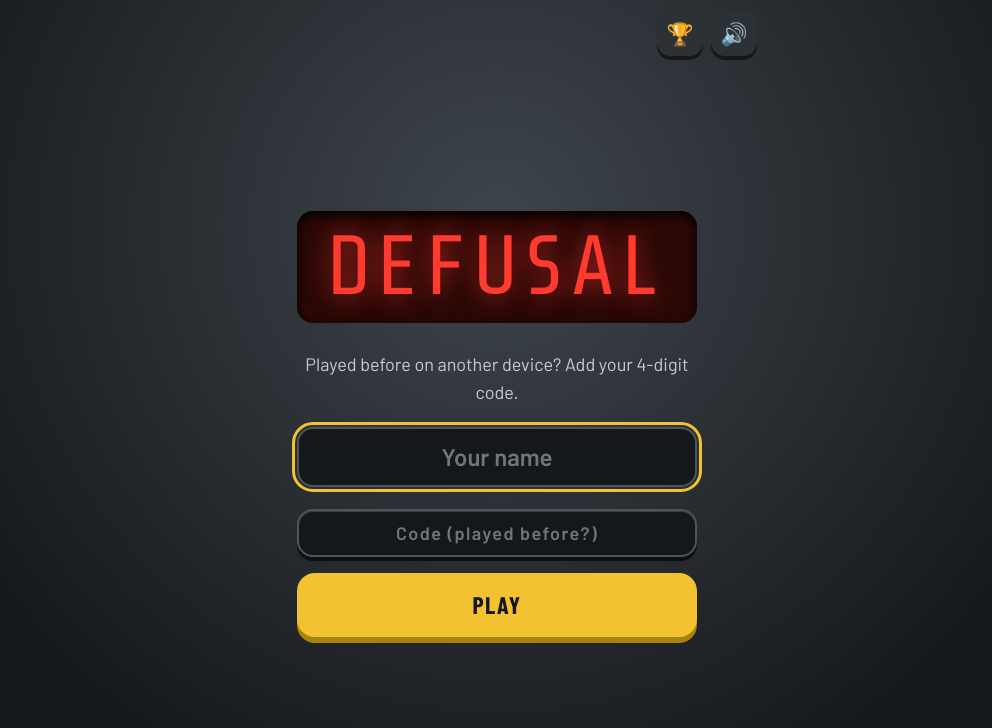
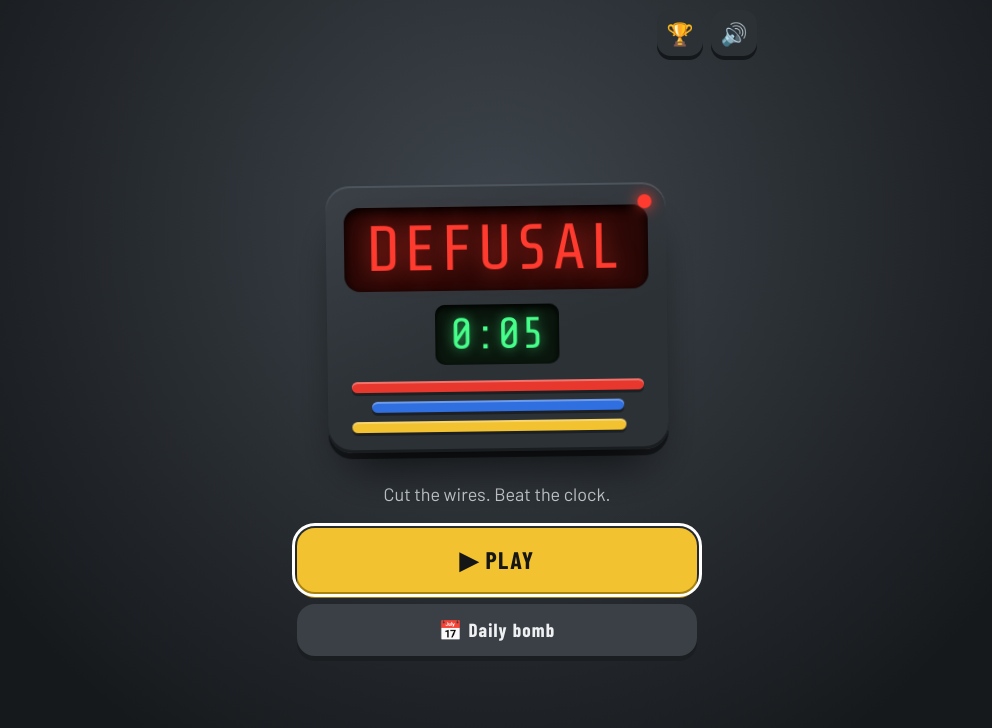
Before and after one commit to wolfeckel/defusal, a website: page index.html in a window 1280 px wide. Shown: the whole page, without its empty margins (143-1135 px from the left). Drawn offline with nearby package versions, Linux system fonts and the light colour scheme; a web font is replaced by a local one.

Commit message:
Add a title screen
Shown when the game opens: a floating bomb with the DEFUSAL display, a ticking countdown, a blinking light and three wires. PLAY continues your next level (new players enter their name first), with the Daily bomb beside it. Your level and stars show underneath. ← from the level map returns here.

```diff
--- a/index.html
+++ b/index.html
@@ -314,6 +314,21 @@ letter-spacing:.2em;text-indent:.2em;text-shadow:0 0 12px rgba(70,255,138,.6);bo
 .maptop .cta{width:100%;min-height:56px;font-size:20px;padding:10px 8px}
 .cta.dly{background:#1f5134;color:#d9ffe6;box-shadow:0 6px 0 #0f2a1b}
 .cta[hidden]{display:none}
+/* title screen */
+.tbomb{position:relative;width:min(340px,100%);margin:0 auto 22px;padding:22px 18px 20px;border-radius:24px;
+  background:linear-gradient(160deg,var(--case2),var(--case) 60%);box-shadow:0 2px 0 var(--edge) inset,0 -3px 0 #1a1d20 inset,0 30px 50px -20px rgba(0,0,0,.8),0 6px 0 #15181b;
+  animation:tfloat 3.2s ease-in-out infinite}
+@keyframes tfloat{50%{transform:translateY(-8px) rotate(-.8deg)}}
+.tbomb .logo{margin-bottom:14px;font-size:clamp(44px,13vw,64px);padding:10px 6px}
+.tled{position:absolute;top:12px;right:14px;width:14px;height:14px;border-radius:50%;background:var(--red);box-shadow:0 0 14px var(--red);animation:tblink 1s steps(2,jump-none) infinite}
+@keyframes tblink{50%{opacity:.15;box-shadow:none}}
+.tclock{width:fit-content;margin:0 auto 16px;padding:8px 14px;border-radius:10px;background:#0b170e;box-shadow:inset 0 3px 8px #000;
+  font:44px/1 "Share Tech Mono",monospace;color:#46ff8a;text-shadow:0 0 12px rgba(70,255,138,.6)}
+.tclock.low{background:var(--lcd);color:var(--red);text-shadow:0 0 14px rgba(255,59,47,.8)}
+.twires{display:flex;flex-direction:column;gap:9px;padding:0 6px}
+.twires i{display:block;height:11px;border-radius:6px;background:var(--c);box-shadow:0 3px 0 rgba(0,0,0,.35),inset 0 2px 0 rgba(255,255,255,.3)}
+.twires i:nth-child(2){width:86%;margin-left:7%}.twires i:nth-child(3){width:94%}
+@media(prefers-reduced-motion:reduce){.tbomb,.tled{animation:none}}
 @media(prefers-reduced-motion:reduce){.mods.lift,.vault,.screw.out{animation-duration:.01s}.device.shake,.device.rattle,body.quake .wrap,.lcd.panic,#vig.alarm{animation:none}*{transition:none!important}}
 </style>
 </head>
@@ -982,6 +997,10 @@ function showOver(m,why){
   if(m==='map')daily=false;
   mode=m;const L=curL(),n=lvl+1,o=$('#over'),last=!daily&&lvl===LEVELS.length-1;
   let top='',title='',text='',chips='',go='',link='';
+  // title: a floating bomb with a ticking clock; PLAY continues (or asks a new player's name), plus the Daily bomb
+  if(m==='title'){top=`<div class="tbomb"><span class="tled"></span><div class="logo">DEFUSAL</div><div class="tclock" id="tclock">0:10</div><div class="twires"><i style="--c:#e8382e"></i><i style="--c:#2f6fe0"></i><i style="--c:#f2c230"></i></div></div>`;
+    text='Cut the wires. Beat the clock.';go='▶ PLAY';
+    if(S.current){const P=prof(),tot=Object.values(P.best).reduce((a,b)=>a+b.s,0);chips=chip(`Level ${Math.min(P.unlocked,LEVELS.length-1)+1}`)+chip(`★ ${tot}`)}}
   if(m==='name'){top='<div class="logo">DEFUSAL</div>';go=S.current?'SAVE':'PLAY';$('#name').value=S.current;$('#pin').value='';
     if(lbOn())text=S.current?`Your code is ${prof().pin}. Use it with your name to play on another device.`:'Played before on another device? Add your 4-digit code.'}
   if(m==='map'){const P=prof(),tot=Object.values(P.best).reduce((a,b)=>a+b.s,0);
@@ -997,7 +1016,9 @@ function showOver(m,why){
   if(m==='board'){top=kick('🏆 Top 50');title='Leaderboard';go='BACK'}
   o.classList.toggle('lost',m==='lose');
   $('#nameRow').hidden=m!=='name';$('#lvls').hidden=m!=='map';$('#board').hidden=m!=='board';$('#btabs').hidden=m!=='board';$('#lvpick').hidden=m!=='board'||boardTab!=='fast';
-  const alt=$('#alt');alt.hidden=m!=='win'&&m!=='board';alt.textContent=m==='board'?'↻ Refresh':'↻ Replay';
+  const alt=$('#alt');alt.hidden=m!=='win'&&m!=='board'&&m!=='title';alt.textContent=m==='board'?'↻ Refresh':m==='title'?'📅 Daily bomb':'↻ Replay';
+  clearInterval(titleT);if(m==='title'){let s=10;titleT=setInterval(()=>{const c=$('#tclock');if(!c||mode!=='title'){clearInterval(titleT);return}
+    s=s>0?s-1:10;c.textContent='0:'+String(s).padStart(2,'0');c.classList.toggle('low',s<=3)},1000)}
   clearInterval(boardTimer);if(m==='board')boardTimer=setInterval(()=>{if(mode==='board'&&!document.hidden)drawBoard(true)},20000);
   const w=$('#who');w.hidden=!link;w.textContent=link;
   $('#oTop').innerHTML=top;$('#oTitle').textContent=title;$('#oText').textContent=text;$('#chips').innerHTML=chips;$('#ranks').innerHTML='';$('#go').textContent=go;$('#go').hidden=m==='map';o.hidden=false;drawTop();try{sessionStorage.setItem('defusal.screen',m==='board'?'board':'')}catch(e){}if(m==='board')drawBoard();if(m==='brief')drawRecord();
@@ -1028,13 +1049,15 @@ $('#go').onclick=()=>{
     if(changing){showOver('map');return}
     toBrief(Math.min(P.unlocked,LEVELS.length-1));return}
   if(mode==='map'){toBrief(Math.min(prof().unlocked,LEVELS.length-1));return}
+  if(mode==='title'){if(S.current)toBrief(Math.min(prof().unlocked,LEVELS.length-1));else showOver('name');return}
   if(mode==='board'){goBack();return}
   if(mode==='win'&&daily){boardOrigin=snap();boardTab='daily';showOver('board');return}
   if(mode==='win'){if(lvl<LEVELS.length-1)toBrief(lvl+1);else showOver('map');return}
   start();
 };
 let boardTimer=0;
-$('#alt').onclick=()=>{audioOn();SFX.click(1400);if(mode==='board'){const a=$('#alt');a.classList.add('spin');setTimeout(()=>a.classList.remove('spin'),600);drawBoard(true);return}start()};
+let titleT=0;
+$('#alt').onclick=()=>{audioOn();SFX.click(1400);if(mode==='title'){if(S.current)openDaily();else showOver('name');return}if(mode==='board'){const a=$('#alt');a.classList.add('spin');setTimeout(()=>a.classList.remove('spin'),600);drawBoard(true);return}start()};
 $('#who').onclick=()=>showOver(mode==='map'?'name':'map');
 $('#name').onkeydown=e=>{if(e.key==='Enter')$('#go').click()};
 $('#pin').onkeydown=e=>{if(e.key==='Enter')$('#go').click()};
@@ -1058,7 +1081,7 @@ function stopRun(){if(G&&!G.over){G.over=true;cancelAnimationFrame(raf);holdHum(
 function restore(o){daily=o.daily;lvl=o.lvl;if(o.mode==='brief'){daily?openDaily():toBrief(lvl);return}showOver(o.mode,o.why)}
 function goHome(){stopRun();resetFX();showOver('map')}
 function drawTop(){
-  $('#back').hidden=!playing()&&(mode==='map'||(mode==='name'&&!S.current));
+  $('#back').hidden=!playing()&&mode==='title';
   $('#trophy').hidden=playing()||!lbOn()||mode==='board';
   $('#restart').hidden=!playing();
   const me=$('#me');me.hidden=playing()||mode==='name'||!S.current;
@@ -1068,6 +1091,7 @@ function goBack(){
   const t=backTo();
   if(t==='brief'){stopRun();daily?openDaily():toBrief(lvl);return}
   if(t){restore(t);return}
+  if(mode==='map'||(mode==='name'&&!S.current)){showOver('title');return}   // the title screen sits above the level map
   goHome();
 }
 $('#back').onclick=()=>{audioOn();SFX.click(1000);goBack()};
@@ -1460,7 +1484,7 @@ $('#plate').onclick=e=>{
 if(S.current)lvl=Math.min(prof().unlocked,LEVELS.length-1);
 // reloading the page while the leaderboard was open goes straight back to it (Overall tab); read this before any screen is shown
 let wasBoard=false;try{wasBoard=sessionStorage.getItem('defusal.screen')==='board'}catch(e){}
-preview();showOver(S.current?'brief':'name');submitScore();submitTimes();submitDaily();syncSave().then(()=>{if(mode==='map')drawLvls()});
+preview();showOver('title');submitScore();submitTimes();submitDaily();syncSave().then(()=>{if(mode==='map')drawLvls()});
 if(wasBoard&&S.current&&lbOn()){boardOrigin=null;boardLvl=lvl;boardTab='all';showOver('board')}
 // mute button
 const drawMute=()=>{const b=$('#mute');b.textContent=S.muted?'🔇':'🔊';b.setAttribute('aria-label',S.muted?'Sound off':'Sound on')};
```
